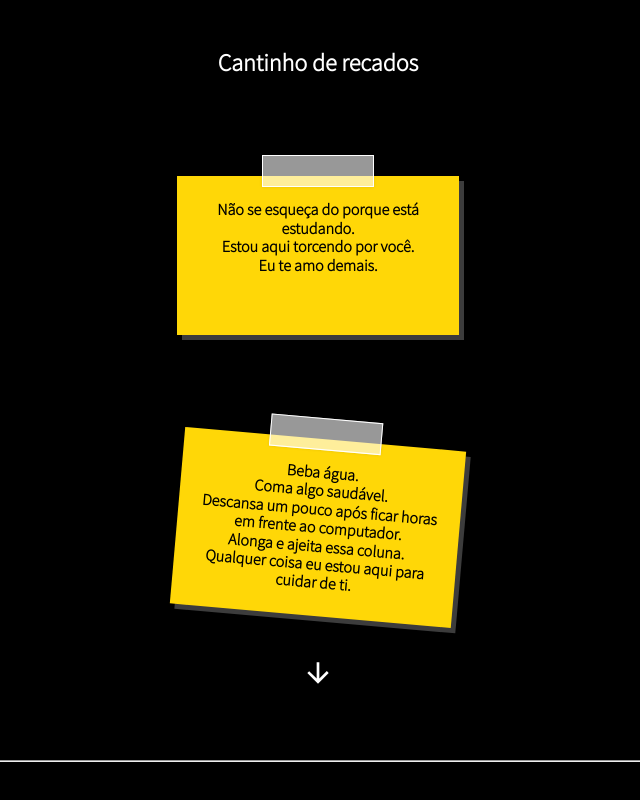
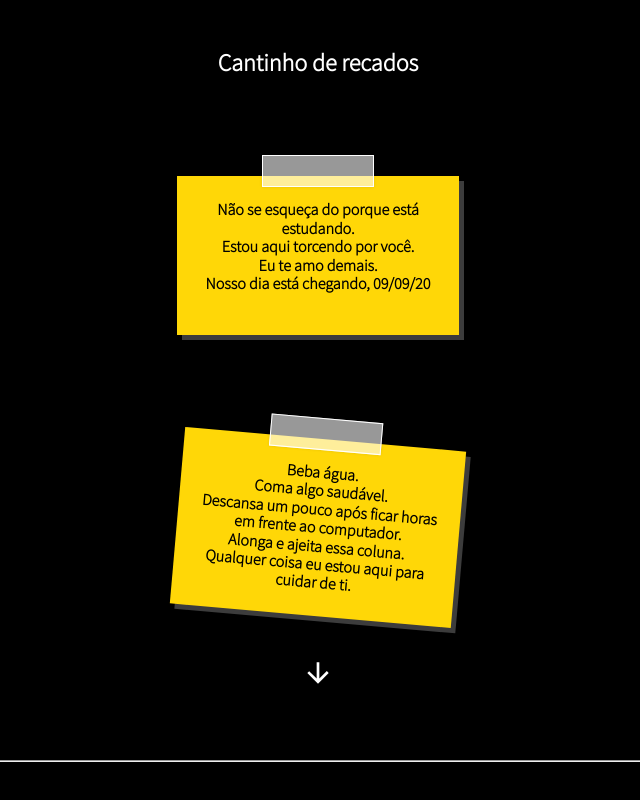
Before and after one commit to AnuarAgripino/tomilena, a plain HTML site: page index.html in a window 1280 px wide. Shown: the part 5774-6574 px from the top of the page, without its empty margins (322-962 px from the left). Drawn offline with nearby package versions, Linux system fonts and the light colour scheme; a script that the page names is missing.

Commit message:
Update index.html

```diff
--- a/index.html
+++ b/index.html
@@ -157,7 +157,7 @@
                     <strong>Não se esqueça do porque está estudando.</strong><br>
                     Estou aqui torcendo por você.<br>
                     Eu te amo demais.<br>
-                    <br>
+                    Nosso dia está chegando, 09/09/20<br>
                     <br>
                 </p>
             </div>
```
